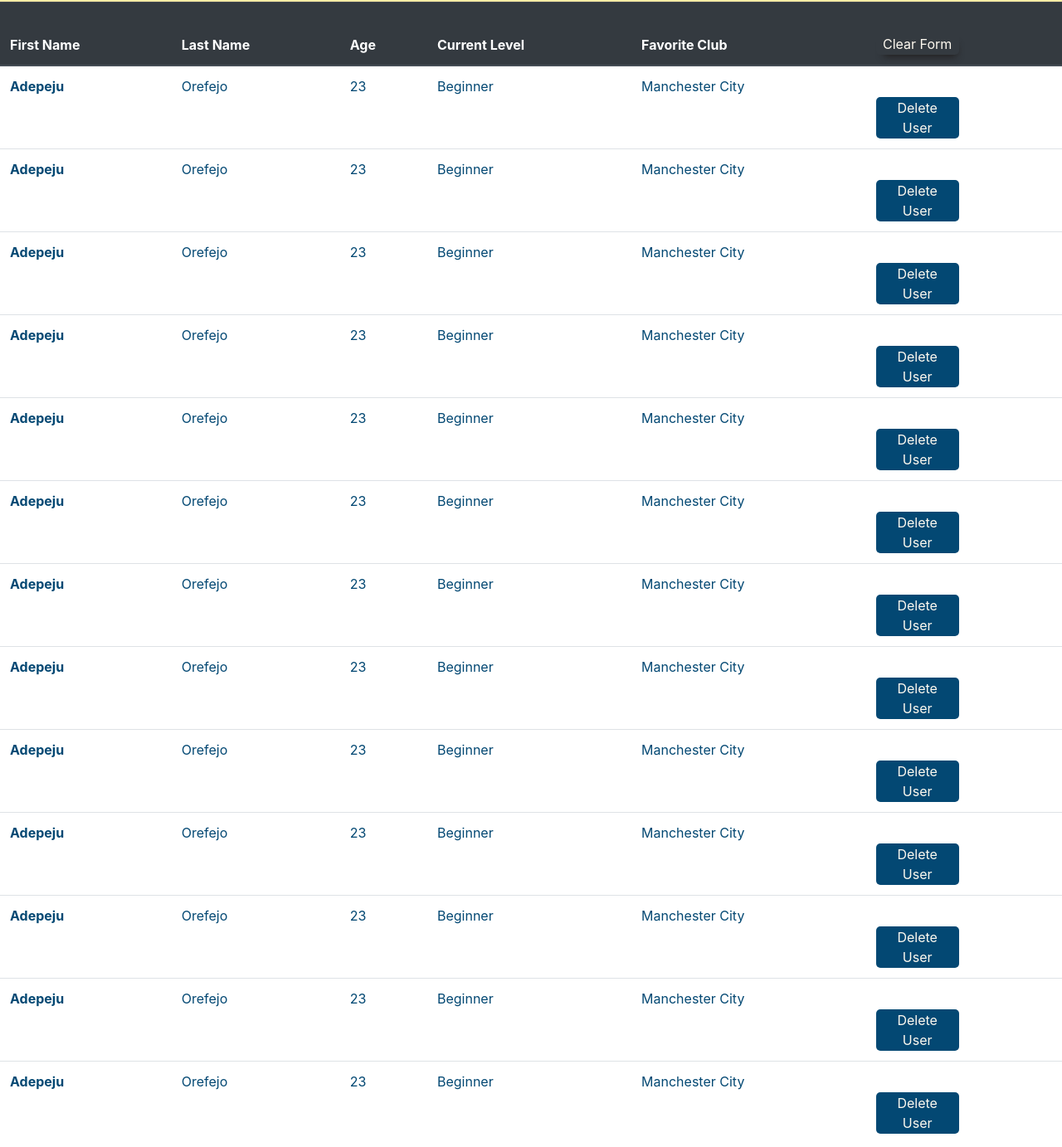
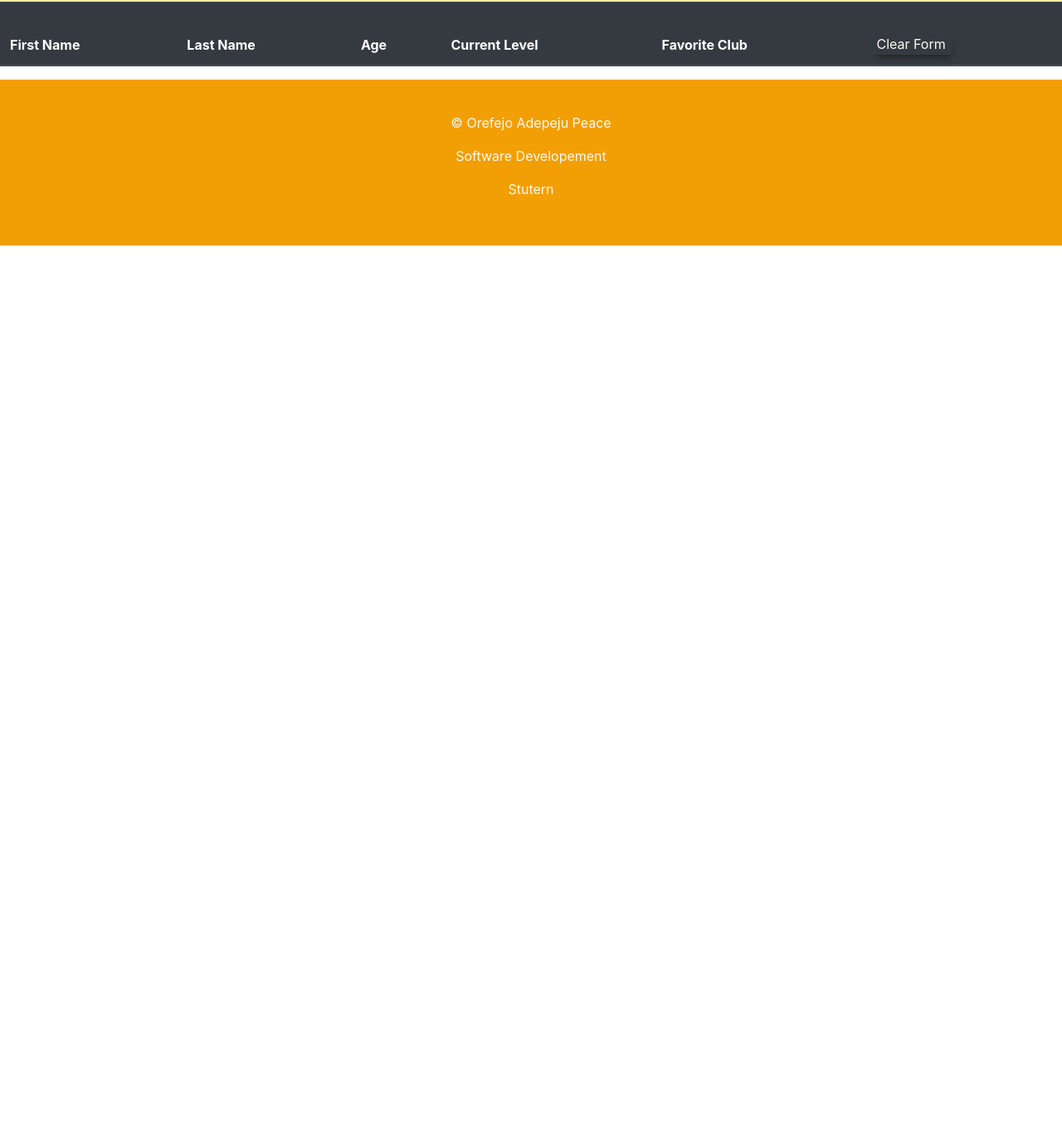
Before and after one commit to adepeju4/Milestone-project, a website: page index.html in a window 1280 px wide. Shown: the part 859-2242 px from the top of the page at 83% size. After the commit the page ends 1155 px from the top, so only its background shows below. Drawn offline with nearby package versions, Linux system fonts and the light colour scheme.

Commit message:
fourth commit

```diff
--- a/app.js
+++ b/app.js
@@ -0,0 +1,74 @@
+let firstName = document.querySelector("#firstName");
+let lastName = document.querySelector("#lastName");
+let userAge = document.querySelector("#age");
+let currentLevel = document.querySelector("#currentLevel");
+let faveClub = document.querySelector("#faveClub");
+let userSubmit = document.querySelector(".submit");
+let table_body = document.querySelector(".table-body");
+
+let objectArray = [];
+
+
+
+userSubmit.addEventListener('click', onClick);
+
+function onClick(event) {
+    event.preventDefault();
+    createObjectAndPushToArray();
+    putObjectInTable(objectArray);
+}
+
+function createObjectAndPushToArray() {
+
+    let object = {
+        first_Name: firstName.value,
+        last_Name: lastName.value,
+        user_age: userAge.value,
+        current_level: currentLevel.value,
+        fave_club: faveClub.value
+    }
+    let jsonObject = JSON.stringify(object);
+    objectArray.push(jsonObject);
+
+}
+
+function putObjectInTable(myArray) {
+    let output = "";
+    myArray.forEach((value) => {
+        let newValue = JSON.parse(value);
+        let row = `<tr>
+                   <th scope="row" id="firstName">${newValue.first_Name}</th>
+                   <td>${newValue.last_Name}</td>
+                   <td>${newValue.user_age}</td>
+                   <td>${newValue.current_level}</td>
+                   <td>${newValue.fave_club}</td>
+                   <td><button>Delete User</button></td>
+               </tr>`;
+        output += row;
+    })
+    return table_body.innerHTML = output;
+
+}
+
+
+
+
+
+
+
+
+
+// let nValue = JSON.parse(values);
+//         let row = `
+//         <tr class = "table-row">
+//             <td>${nValue.fName}</td>
+//             <td>${nValue.sName}</td>
+//             <td>${nValue.Age}</td>
+//             <td>${nValue.current_level}</td>
+//             <td>${nValue.favourite_club}</td>
+//             <td><i class="far fa-trash-alt delete"></i></td>
+//         </tr>
+//         `
+//         output+=row
+//     })
+//    return tableBody.innerHTML = output;
--- a/index.html
+++ b/index.html
@@ -69,7 +69,7 @@
                     </div>
                     <div class="col-12 col-sm-8">
 
-                        <input type="text" id="age">
+                        <input type="number" id="age" min="17" max="50">
                     </div>
 
                 </div>
@@ -79,7 +79,7 @@
                     </div>
                     <div class="col-xs-12 col-sm-8">
 
-                        <input type="text" id="currentLevel">
+                        <input type="number" id="currentLevel" min="100" max="500">
                     </div>
 
                 </div>
@@ -119,111 +119,9 @@
                     <th><button>Clear Form</button></th>
                 </tr>
             </thead>
-            <tbody>
-                <tr>
-                    <th scope="row" id="firstName">Adepeju</th>
-                    <td>Orefejo</td>
-                    <td>23</td>
-                    <td>Beginner</td>
-                    <td>Manchester City </td>
-                    <td><button>Delete User</button></td>
-                </tr>
-                <tr>
-                    <th scope="row">Adepeju</th>
-                    <td>Orefejo</td>
-                    <td>23</td>
-                    <td>Beginner</td>
-                    <td>Manchester City </td>
-                    <td><button>Delete User</button></td>
-                </tr>
-                <tr>
-                    <th scope="row">Adepeju</th>
-                    <td>Orefejo</td>
-                    <td>23</td>
-                    <td>Beginner</td>
-                    <td>Manchester City </td>
-                    <td><button>Delete User</button></td>
-                </tr>
-                <tr>
-                    <th scope="row">Adepeju</th>
-                    <td>Orefejo</td>
-                    <td>23</td>
-                    <td>Beginner</td>
-                    <td>Manchester City </td>
-                    <td><button>Delete User</button></td>
-                </tr>
-                <tr>
-                    <th scope="row">Adepeju</th>
-                    <td>Orefejo</td>
-                    <td>23</td>
-                    <td>Beginner</td>
-                    <td>Manchester City </td>
-                    <td><button>Delete User</button></td>
-                </tr>
-                <tr>
-                    <th scope="row">Adepeju</th>
-                    <td>Orefejo</td>
-                    <td>23</td>
-                    <td>Beginner</td>
-                    <td>Manchester City </td>
-                    <td><button>Delete User</button></td>
-                </tr>
-                <tr>
-                    <th scope="row">Adepeju</th>
-                    <td>Orefejo</td>
-                    <td>23</td>
-                    <td>Beginner</td>
-                    <td>Manchester City </td>
-                    <td><button>Delete User</button></td>
-                </tr>
-                <tr>
-                    <th scope="row">Adepeju</th>
-                    <td>Orefejo</td>
-                    <td>23</td>
-                    <td>Beginner</td>
-                    <td>Manchester City </td>
-                    <td><button>Delete User</button></td>
-                </tr>
-                <tr>
-                    <th scope="row">Adepeju</th>
-                    <td>Orefejo</td>
-                    <td>23</td>
-                    <td>Beginner</td>
-                    <td>Manchester City </td>
-                    <td><button>Delete User</button></td>
-                </tr>
-                <tr>
-                    <th scope="row">Adepeju</th>
-                    <td>Orefejo</td>
-                    <td>23</td>
-                    <td>Beginner</td>
-                    <td>Manchester City </td>
-                    <td><button>Delete User</button></td>
-                </tr>
-                <tr>
-                    <th scope="row">Adepeju</th>
-                    <td>Orefejo</td>
-                    <td>23</td>
-                    <td>Beginner</td>
-                    <td>Manchester City </td>
-                    <td><button>Delete User</button></td>
-                </tr>
-                <tr>
-                    <th scope="row">Adepeju</th>
-                    <td>Orefejo</td>
-                    <td>23</td>
-                    <td>Beginner</td>
-                    <td>Manchester City </td>
-                    <td><button>Delete User</button></td>
-                </tr>
-                <tr>
-                    <th scope="row">Adepeju</th>
-                    <td>Orefejo</td>
-                    <td>23</td>
-                    <td>Beginner</td>
-                    <td>Manchester City </td>
-                    <td><button>Delete User</button></td>
-                </tr>
+            <tbody class="table-body">
+
+
             </tbody>
 
         </table>
@@ -247,7 +145,7 @@
 
 
 
-
+    <script src="app.js"></script>
     <script src="https://cdnjs.cloudflare.com/ajax/libs/jquery/3.5.1/jquery.slim.min.js"></script>
     <script src="https://cdnjs.cloudflare.com/ajax/libs/popper.js/1.16.1/umd/popper.min.js"></script>
     <script src="https://cdnjs.cloudflare.com/ajax/libs/twitter-bootstrap/4.6.0/js/bootstrap.min.js"></script>
--- a/style.css
+++ b/style.css
@@ -40,6 +40,11 @@ form {
 input {
     width: 100%;
     outline: none;
+}
+
+#age,
+#currentLevel {
+    width: 50%;
 }
 
 .input {
```
